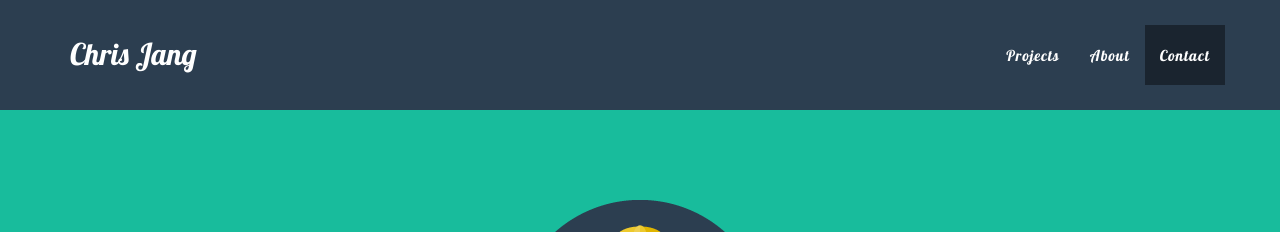
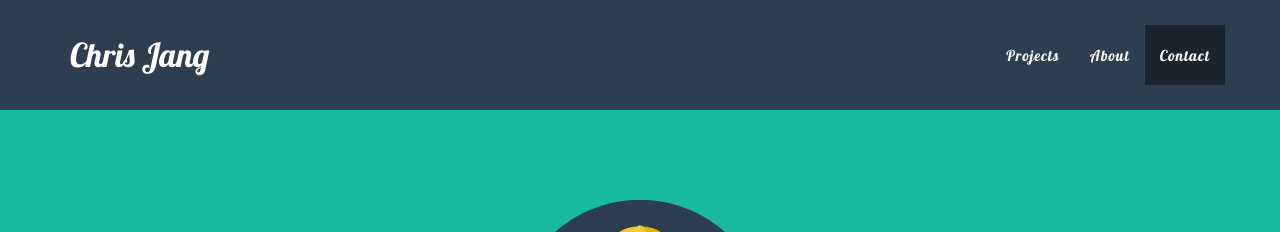
Before and after one commit to cjang5/cjang5.github.io, a Jekyll site: the page built from index.html, in a window 1280 px wide. Shown: the top 232 px of the page. Built offline with Jekyll 4.4.1, drawn with Linux system fonts in a browser that asks for light colours.

Commit message:
Changed size to 2.2em

```diff
--- a/_includes/css/main.css
+++ b/_includes/css/main.css
@@ -132,7 +132,7 @@ header .intro-text .skills {
     }
 
     .navbar-fixed-top .navbar-brand {
-        font-size: 2em;
+        font-size: 2.2em; /* originally 2em */
         -webkit-transition: all .3s;
         -moz-transition: all .3s;
         transition: all .3s;
```
